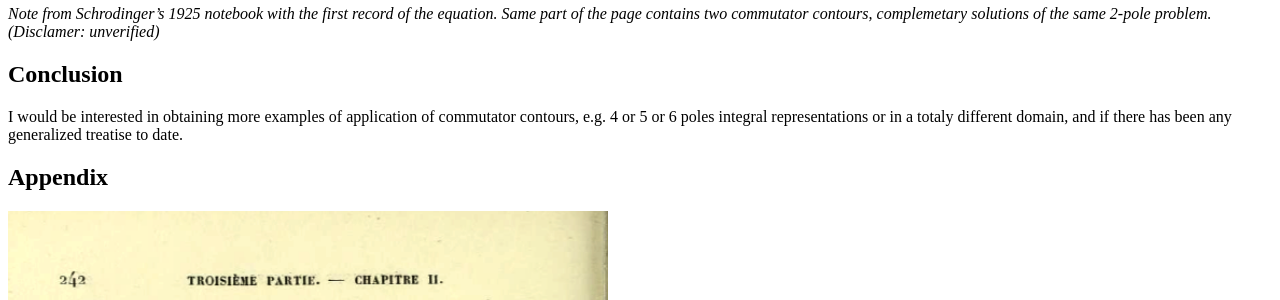
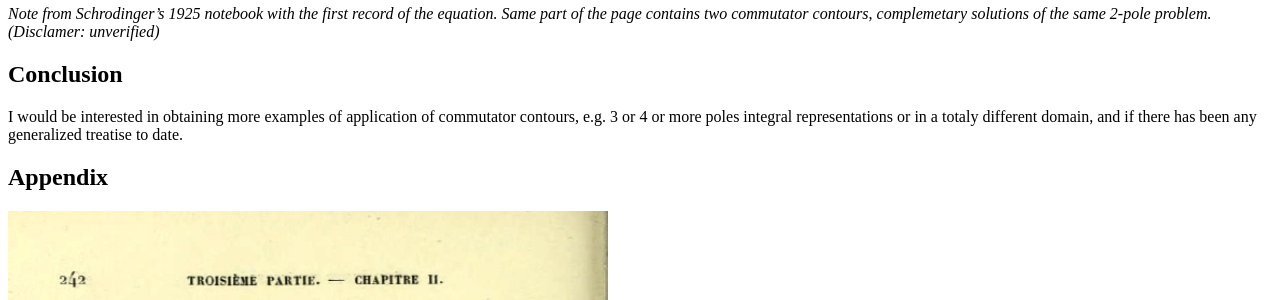
Before and after one commit to ahrvoje/ahrvoje.github.io, a Jekyll site: the page built from commutator_contours/index.md, in a window 1280 px wide and 900 px high, scrolled down 4795 px. Shown: the part 152-452 px from the top of the window. Built offline with Jekyll 4.4.1, drawn with Linux system fonts in a browser that asks for light colours; our own code applies the rules of GitHub Pages for plain Markdown files; comment, search, counter and statistics services are not loaded; part of the change alters nothing that is shown; some of the changed text lies outside the part shown.

Commit message:
fix links

```diff
--- a/commutator_contours/index.md
+++ b/commutator_contours/index.md
@@ -72,13 +72,13 @@ As mentioned, Camille Jordan was the first to introduce the concept of commutato
 
 <img src="F1.mag.png" alt="" width="450" style="background-color:white;">
 
-*NIST Handbook of special functions, 13.4, https://dlmf.nist.gov/13.4*
+*NIST Handbook of special functions, 13.4, [https://dlmf.nist.gov/13.4](https://dlmf.nist.gov/13.4)*
 
 The handbook also contains the presentation of Jordan-Pochhammer contour used in integral representation of Beta function. Leo Pochhamer visualized it for the first time in "Zur Theorie der Euler'schen Integrale" [[6]](#6) in 1890 in a bit different manner as presented in the Appendix.
 
 <img src="F3.mag.png" alt="" width="450" style="background-color:white;">
 
-*NIST Handbook of special functions, 5.12, https://dlmf.nist.gov/5.12*
+*NIST Handbook of special functions, 5.12, [https://dlmf.nist.gov/5.12](https://dlmf.nist.gov/5.12)*
 
 TODO: I will here skip the theory of integral representations, which I would very much like to cover due to its elegance and beauty: why commutator contour, topology of Riemann surface, traveling the surface and "collecting" the phase, etc...
 
@@ -104,7 +104,7 @@ A year ago I accidentaly encountered on a small gem, a modest scan of the page o
 
 
 ## Conclusion
-I would be interested in obtaining more examples of application of commutator contours, e.g. 4 or 5 or 6 poles integral representations or in a totaly different domain, and if there has been any generalized treatise to date.
+I would be interested in obtaining more examples of application of commutator contours, e.g. 3 or 4 or more poles integral representations or in a totaly different domain, and if there has been any generalized treatise to date.
 
 ## Appendix
 
```
